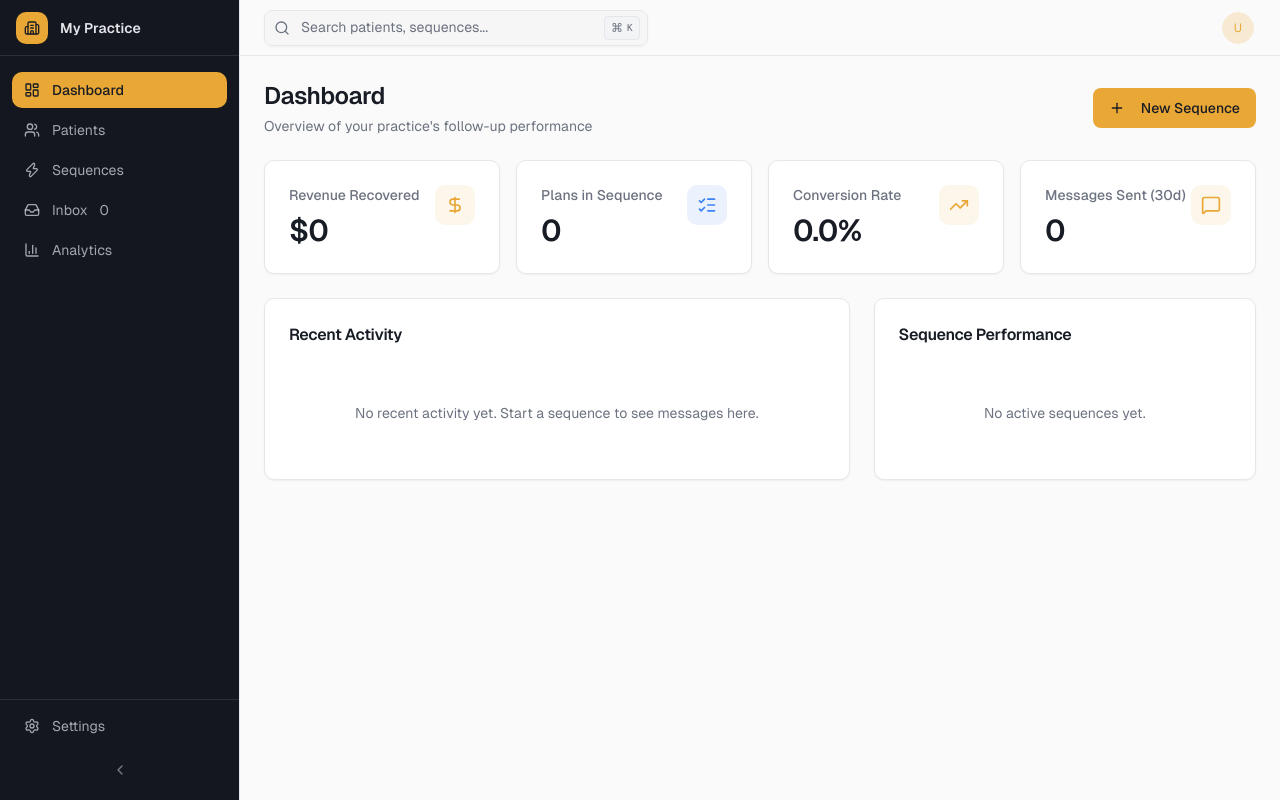
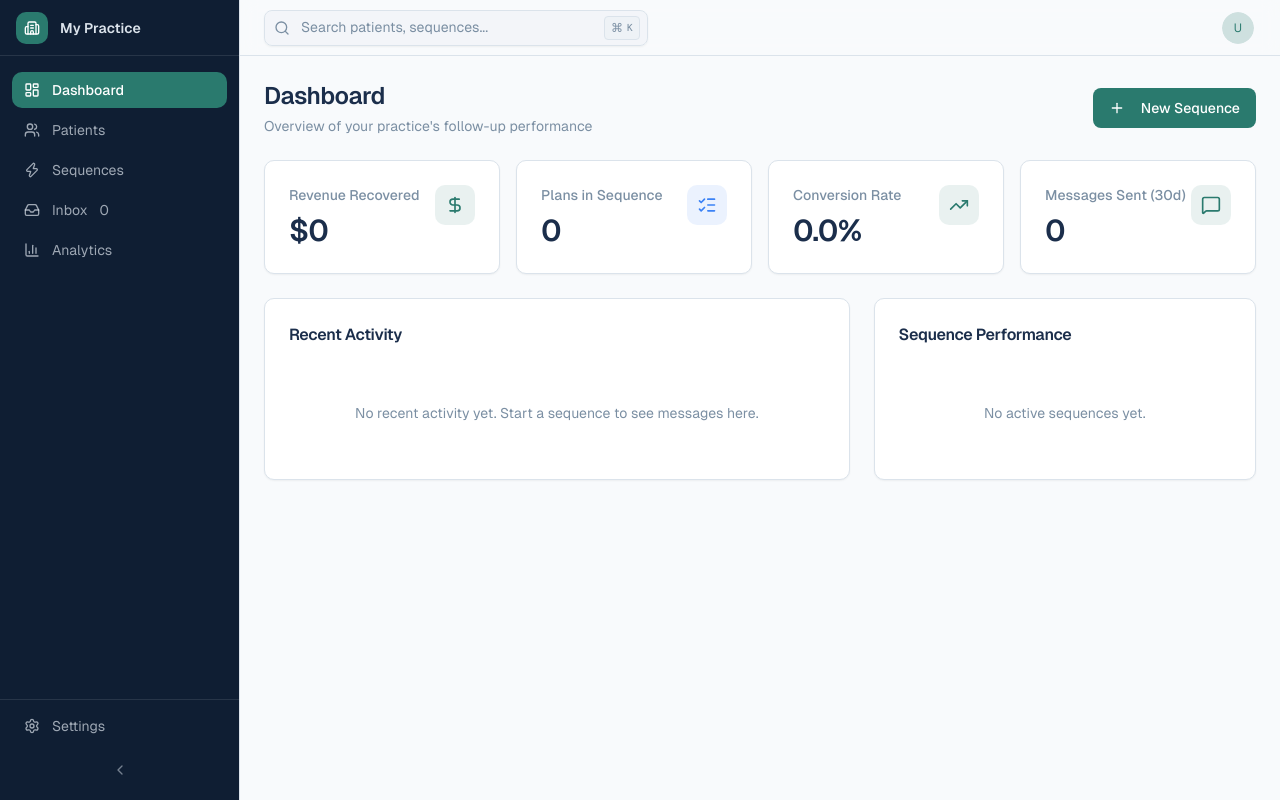
Before and after one commit to chrismcglynn/ai-dental-treatment-followup, a Next.js app: page /dashboard in a window 1280 px wide. Built offline with nearby package versions, Linux system fonts and the light colour scheme.

Commit message:
ui theme update

```diff
--- a/src/app/globals.css
+++ b/src/app/globals.css
@@ -20,63 +20,63 @@
     --m-red-soft: #C0392B;
   }
 
-  /* Light mode */
+  /* Light mode — unified with marketing palette */
   :root {
-    --background: 0 0% 98%;
-    --foreground: 222 20% 12%;
+    --background: 210 33% 98%;
+    --foreground: 216 47% 20%;
     --card: 0 0% 100%;
-    --card-foreground: 222 20% 12%;
+    --card-foreground: 216 47% 20%;
     --popover: 0 0% 100%;
-    --popover-foreground: 222 20% 12%;
-    --primary: 38 80% 56%;
-    --primary-foreground: 222 20% 12%;
-    --secondary: 220 14% 96%;
-    --secondary-foreground: 222 20% 12%;
-    --muted: 220 14% 96%;
-    --muted-foreground: 220 8% 46%;
-    --accent: 38 80% 56%;
-    --accent-foreground: 222 20% 12%;
-    --destructive: 0 84% 60%;
+    --popover-foreground: 216 47% 20%;
+    --primary: 171 49% 32%;
+    --primary-foreground: 0 0% 100%;
+    --secondary: 168 33% 94%;
+    --secondary-foreground: 216 47% 20%;
+    --muted: 210 30% 95%;
+    --muted-foreground: 209 18% 56%;
+    --accent: 37 91% 44%;
+    --accent-foreground: 216 47% 20%;
+    --destructive: 6 63% 46%;
     --destructive-foreground: 0 0% 100%;
-    --border: 220 13% 91%;
-    --input: 220 13% 91%;
-    --ring: 38 80% 56%;
+    --border: 210 30% 89%;
+    --input: 210 30% 89%;
+    --ring: 171 49% 32%;
     --radius: 0.625rem;
 
-    /* Sidebar - always dark */
-    --sidebar-bg: 222 20% 10%;
-    --sidebar-fg: 220 14% 90%;
-    --sidebar-active: 38 80% 56%;
-    --sidebar-active-fg: 222 20% 12%;
+    /* Sidebar - always dark navy */
+    --sidebar-bg: 215 55% 13%;
+    --sidebar-fg: 210 30% 89%;
+    --sidebar-active: 171 49% 32%;
+    --sidebar-active-fg: 0 0% 100%;
   }
 
   /* Dark mode */
   .dark {
-    --background: 222 25% 9%;
-    --foreground: 220 14% 94%;
-    --card: 222 22% 12%;
-    --card-foreground: 220 14% 94%;
-    --popover: 222 22% 12%;
-    --popover-foreground: 220 14% 94%;
-    --primary: 38 80% 56%;
-    --primary-foreground: 222 20% 8%;
-    --secondary: 222 18% 16%;
-    --secondary-foreground: 220 14% 94%;
-    --muted: 222 18% 16%;
-    --muted-foreground: 220 8% 55%;
-    --accent: 38 80% 56%;
-    --accent-foreground: 222 20% 8%;
-    --destructive: 0 72% 51%;
+    --background: 215 55% 9%;
+    --foreground: 210 30% 92%;
+    --card: 216 47% 14%;
+    --card-foreground: 210 30% 92%;
+    --popover: 216 47% 14%;
+    --popover-foreground: 210 30% 92%;
+    --primary: 171 46% 42%;
+    --primary-foreground: 215 55% 9%;
+    --secondary: 216 40% 18%;
+    --secondary-foreground: 210 30% 92%;
+    --muted: 216 40% 18%;
+    --muted-foreground: 209 18% 56%;
+    --accent: 37 91% 44%;
+    --accent-foreground: 215 55% 9%;
+    --destructive: 6 63% 50%;
     --destructive-foreground: 0 0% 100%;
-    --border: 222 16% 20%;
-    --input: 222 16% 20%;
-    --ring: 38 80% 56%;
+    --border: 216 30% 22%;
+    --input: 216 30% 22%;
+    --ring: 171 46% 42%;
 
-    /* Sidebar - always dark */
-    --sidebar-bg: 222 30% 7%;
-    --sidebar-fg: 220 14% 80%;
-    --sidebar-active: 38 80% 56%;
-    --sidebar-active-fg: 222 20% 8%;
+    /* Sidebar - always dark navy */
+    --sidebar-bg: 215 55% 10%;
+    --sidebar-fg: 210 30% 80%;
+    --sidebar-active: 171 46% 42%;
+    --sidebar-active-fg: 0 0% 100%;
   }
 }
 
```
